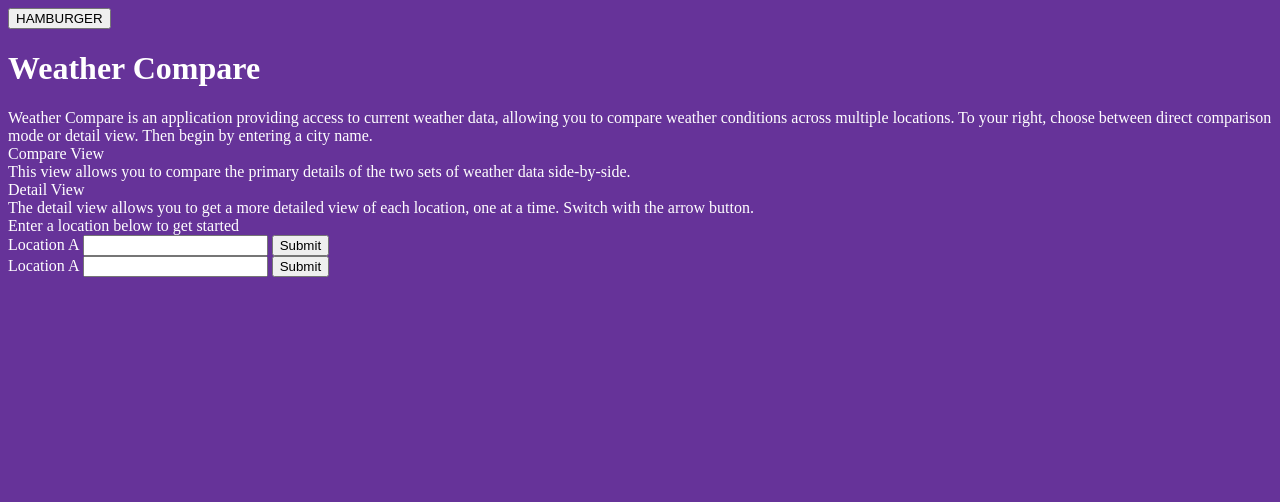
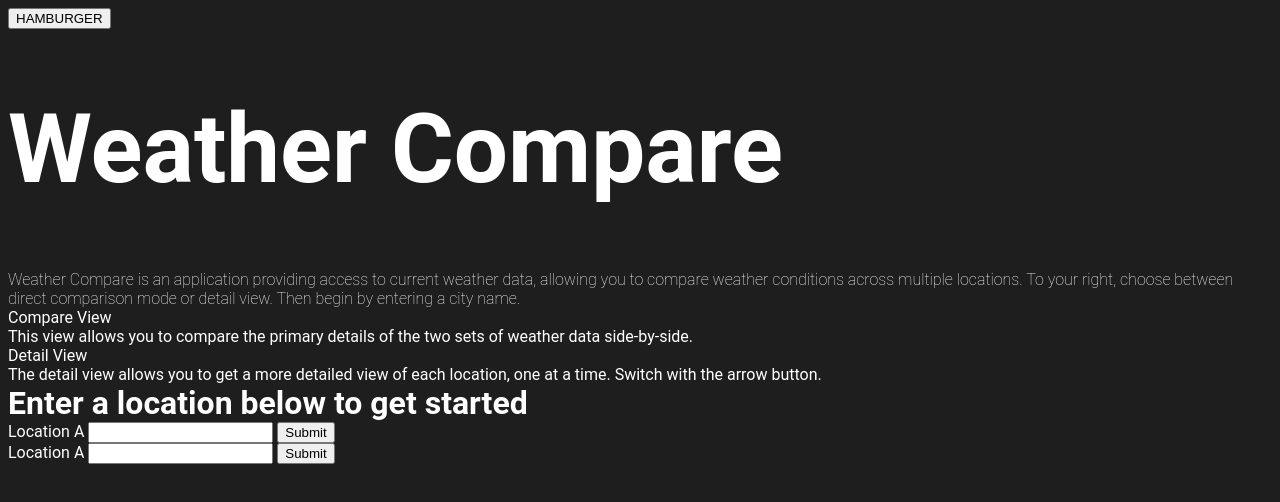
Before and after one commit to jbhumph/weather_app, a website built with webpack: page src/template.html in a window 1280 px wide. Built offline with nearby package versions, Linux system fonts and the light colour scheme.

Commit message:
Started initial CSS.

```diff
--- a/src/styles.css
+++ b/src/styles.css
@@ -1,4 +1,20 @@
 body {
-    background-color: rebeccapurple;
-    color: white;
+    background-color: #1e1e1e;
+    color: #FFFFFF;
+    font-family: "roboto", sans-serif;
 }
+
+h1 {
+    font-size: 96px;
+    font-weight: bolder;
+}
+
+.hero_text {
+    font-size: 16px;
+    font-weight: lighter;
+}
+
+.hero_subtitle {
+    font-size: 32px;
+    font-weight: bold;
+}
```
